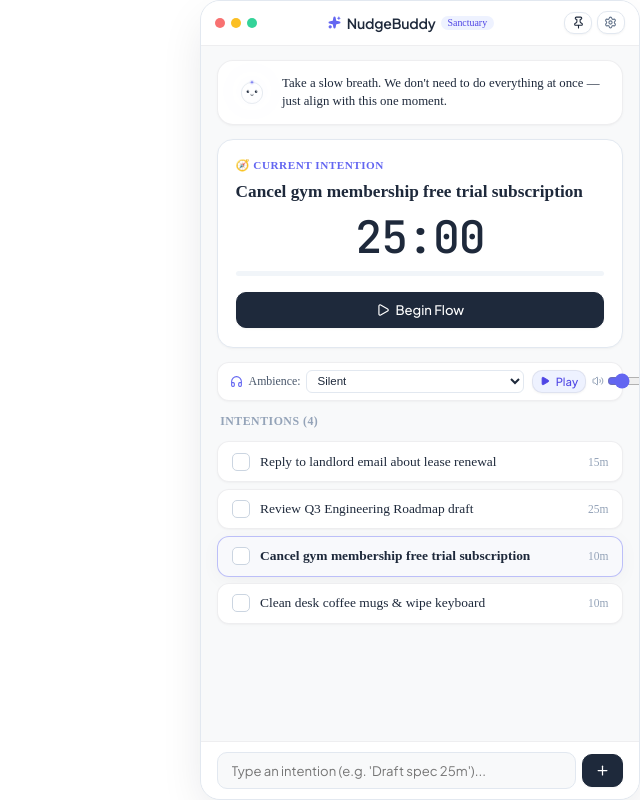
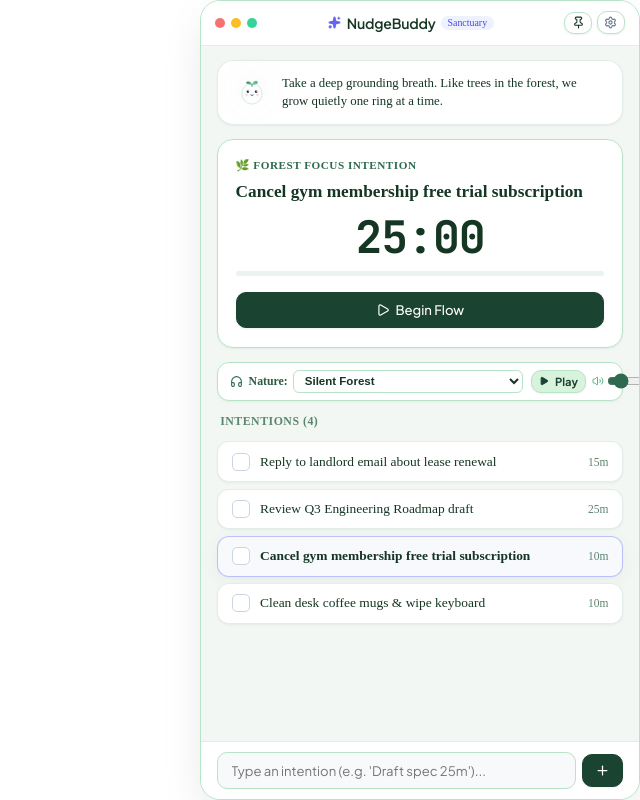
Before and after one commit to janiceho96/nudgebuddy, a React (Vite) app: page / in a window 1280 px wide. Shown: the whole page, without its empty margins (640-1280 px from the left). Built offline with nearby package versions, Linux system fonts and the light colour scheme.

Commit message:
feat(theme): add Lush Forest Sanctuary botanical green nature theme

```diff
--- a/src/components/Agent/MascotAvatar.tsx
+++ b/src/components/Agent/MascotAvatar.tsx
@@ -83,33 +83,44 @@ export const MascotAvatar: React.FC<MascotAvatarProps> = ({ mood, size = 48, isT
         xmlns="http://www.w3.org/2000/svg"
       >
         <defs>
-          <radialGradient id="solAura" cx="50%" cy="50%" r="50%">
-            <stop offset="0%" stopColor="#eef2ff" stopOpacity="1" />
-            <stop offset="65%" stopColor="#e0e7ff" stopOpacity="0.8" />
-            <stop offset="100%" stopColor="#c7d2fe" stopOpacity="0.3" />
+          <radialGradient id="forestAura" cx="50%" cy="50%" r="50%">
+            <stop offset="0%" stopColor="#d8f3dc" stopOpacity="1" />
+            <stop offset="65%" stopColor="#b7e4c7" stopOpacity="0.8" />
+            <stop offset="100%" stopColor="#95d5b2" stopOpacity="0.3" />
           </radialGradient>
-          <linearGradient id="solCore" x1="0" y1="0" x2="88" y2="88">
+          <linearGradient id="forestCore" x1="0" y1="0" x2="88" y2="88">
             <stop offset="0%" stopColor="#ffffff" />
-            <stop offset="100%" stopColor="#f1f5f9" />
+            <stop offset="100%" stopColor="#f0fdf4" />
           </linearGradient>
         </defs>
 
-        {/* Soft Ethereal Outer Halo */}
-        <circle cx="44" cy="44" r="38" fill="url(#solAura)" />
+        {/* Soft Forest Halo */}
+        <circle cx="44" cy="46" r="36" fill="url(#forestAura)" />
+
+        {/* Cute Leaf Sprout Crown on top */}
+        <path
+          d="M 44 24 C 41 15 32 14 30 18 C 28 22 36 24 44 24 Z"
+          fill="#40916c"
+        />
+        <path
+          d="M 44 24 C 47 14 56 13 58 17 C 60 21 52 24 44 24 Z"
+          fill="#52b788"
+        />
+        <line x1="44" y1="24" x2="44" y2="28" stroke="#2d6a4f" strokeWidth="2" strokeLinecap="round" />
 
         {/* Inner Luminous Core */}
         <circle
           cx="44"
-          cy="44"
-          r="26"
-          fill="url(#solCore)"
-          stroke="#cbd5e1"
-          strokeWidth="1.2"
+          cy="46"
+          r="25"
+          fill="url(#forestCore)"
+          stroke="#b7e4c7"
+          strokeWidth="1.5"
         />
 
-        {/* Subtle Iris Crown Node */}
-        <circle cx="44" cy="18" r="3" fill="#6366f1" opacity="0.85" />
-        <circle cx="44" cy="18" r="5" stroke="#818cf8" strokeWidth="0.8" opacity="0.5" />
+        {/* Soft Blush Cheeks */}
+        <circle cx="31" cy="49" r="3" fill="#fecdd3" opacity="0.8" />
+        <circle cx="57" cy="49" r="3" fill="#fecdd3" opacity="0.8" />
 
         {/* Facial Expression */}
         {renderEyes()}
--- a/src/components/Agent/PersonalitySelector.tsx
+++ b/src/components/Agent/PersonalitySelector.tsx
@@ -8,9 +8,9 @@ interface PersonalitySelectorProps {
 
 export const PersonalitySelector: React.FC<PersonalitySelectorProps> = ({ currentPersona, onSelect }) => {
   const options: { id: AgentPersona; label: string; activeBg: string; activeColor: string }[] = [
-    { id: 'gentle', label: '🕊️ Sanctuary', activeBg: '#eef2ff', activeColor: '#4f46e5' },
-    { id: 'direct', label: '🧭 Mindful Sage', activeBg: '#f0fdfa', activeColor: '#0d9488' },
-    { id: 'spicy', label: '✨ Intuitive Beacon', activeBg: '#fdf2f8', activeColor: '#db2777' }
+    { id: 'gentle', label: '🌿 Gentle Sprout', activeBg: '#d8f3dc', activeColor: '#1b4332' },
+    { id: 'direct', label: '🌲 Ancient Oak', activeBg: '#eaf3ed', activeColor: '#2d6a4f' },
+    { id: 'spicy', label: '🌸 Wild Flora', activeBg: '#fefae0', activeColor: '#b08968' }
   ];
 
   return (
--- a/src/components/Focus/DoThisNowHero.tsx
+++ b/src/components/Focus/DoThisNowHero.tsx
@@ -58,8 +58,8 @@ export const DoThisNowHero: React.FC<DoThisNowHeroProps> = ({
     <div className="hero-card" style={{ background: '#ffffff', border: '1px solid var(--border-dark)', borderRadius: '16px', padding: '1.2rem 1.1rem', boxShadow: 'var(--shadow-sm)' }}>
       {/* Header Intention Label */}
       <div style={{ display: 'flex', justifyContent: 'space-between', alignItems: 'center', marginBottom: '0.5rem' }}>
-        <span style={{ fontSize: '0.7rem', fontWeight: 600, color: 'var(--color-iris)', letterSpacing: '0.5px', textTransform: 'uppercase' }}>
-          🧭 Current Intention
+        <span style={{ fontSize: '0.7rem', fontWeight: 700, color: 'var(--color-iris)', letterSpacing: '0.5px', textTransform: 'uppercase' }}>
+          🌿 Forest Focus Intention
         </span>
         {timer.extendedCount > 0 && (
           <span style={{ fontSize: '0.7rem', color: 'var(--text-muted)' }}>
@@ -75,18 +75,18 @@ export const DoThisNowHero: React.FC<DoThisNowHeroProps> = ({
 
       {/* Digits Display */}
       <div style={{ textAlign: 'center', margin: '0.4rem 0' }}>
-        <div style={{ fontFamily: 'var(--font-mono)', fontSize: '2.8rem', fontWeight: 500, color: 'var(--text-main)', letterSpacing: '-1px', lineHeight: 1 }}>
+        <div style={{ fontFamily: 'var(--font-mono)', fontSize: '2.8rem', fontWeight: 600, color: 'var(--text-main)', letterSpacing: '-1px', lineHeight: 1 }}>
           {isSessionActive ? formatTime(timer.remainingSeconds) : '25:00'}
         </div>
       </div>
 
       {/* Hairline Progress Bar */}
-      <div style={{ width: '100%', height: '5px', background: '#f1f5f9', borderRadius: '5px', overflow: 'hidden', margin: '0.65rem 0 1rem 0' }}>
+      <div style={{ width: '100%', height: '5px', background: '#eaf3ed', borderRadius: '5px', overflow: 'hidden', margin: '0.65rem 0 1rem 0' }}>
         <div
           style={{
             height: '100%',
             width: isSessionActive ? `${progressPercentage}%` : '0%',
-            background: 'linear-gradient(90deg, #6366f1, #818cf8)',
+            background: 'linear-gradient(90deg, #2d6a4f, #52b788)',
             borderRadius: '5px',
             transition: 'width 0.4s ease'
           }}
--- a/src/components/Focus/SoundscapePlayer.tsx
+++ b/src/components/Focus/SoundscapePlayer.tsx
@@ -51,20 +51,20 @@ export const SoundscapePlayer: React.FC<SoundscapePlayerProps> = ({ isTimerRunni
   };
 
   return (
-    <div style={{ background: '#ffffff', border: '1px solid var(--border-subtle)', borderRadius: '12px', padding: '0.45rem 0.75rem', display: 'flex', alignItems: 'center', justifyContent: 'space-between', gap: '0.5rem', fontSize: '0.74rem', boxShadow: 'var(--shadow-sm)' }}>
-      <div style={{ display: 'flex', alignItems: 'center', gap: '0.35rem', fontWeight: 500, color: 'var(--text-secondary)' }}>
-        <Headphones size={13} color="#6366f1" />
-        <span>Ambience:</span>
+    <div style={{ background: '#ffffff', border: '1px solid var(--border-dark)', borderRadius: '12px', padding: '0.45rem 0.75rem', display: 'flex', alignItems: 'center', justifyContent: 'space-between', gap: '0.5rem', fontSize: '0.74rem', boxShadow: 'var(--shadow-sm)' }}>
+      <div style={{ display: 'flex', alignItems: 'center', gap: '0.35rem', fontWeight: 600, color: 'var(--text-secondary)' }}>
+        <Headphones size={13} color="#2d6a4f" />
+        <span>Nature:</span>
         <select
           value={selectedType}
           onChange={(e) => handleSelectType(e.target.value as SoundscapeType)}
-          style={{ padding: '0.2rem 0.4rem', borderRadius: '6px', border: '1px solid var(--border-dark)', fontSize: '0.72rem', fontWeight: 500, background: '#ffffff', color: 'var(--text-main)', outline: 'none' }}
+          style={{ padding: '0.2rem 0.4rem', borderRadius: '6px', border: '1px solid var(--border-dark)', fontSize: '0.72rem', fontWeight: 600, background: '#ffffff', color: 'var(--text-main)', outline: 'none' }}
         >
-          <option value="none">Silent</option>
-          <option value="brown_noise">🌌 Deep Resonance (Brown Noise)</option>
-          <option value="rain">🌧️ Ethereal Rain</option>
-          <option value="binaural_40hz">⚡ 40Hz Theta/Gamma Waves</option>
-          <option value="lofi_drone">🕯️ Quiet Sanctuary Drone</option>
+          <option value="none">Silent Forest</option>
+          <option value="brown_noise">🌲 Pine Forest & Canopy Wind</option>
+          <option value="rain">🌧️ Rain on Leaves & Forest Stream</option>
+          <option value="binaural_40hz">⚡ 40Hz Forest Flow Entrainment</option>
+          <option value="lofi_drone">🍃 Moss & Ancient Woods Calm</option>
         </select>
       </div>
 
@@ -73,15 +73,15 @@ export const SoundscapePlayer: React.FC<SoundscapePlayerProps> = ({ isTimerRunni
           type="button"
           onClick={togglePlay}
           className="nb-btn"
-          style={{ padding: '0.2rem 0.45rem', fontSize: '0.7rem', background: isPlaying ? '#fef2f2' : '#eef2ff', color: isPlaying ? '#ef4444' : '#4f46e5', border: '1px solid var(--border-subtle)' }}
-          title={isPlaying ? 'Pause ambience' : 'Play ambience'}
+          style={{ padding: '0.2rem 0.45rem', fontSize: '0.7rem', background: isPlaying ? '#fef2f2' : '#d8f3dc', color: isPlaying ? '#ef4444' : '#1b4332', border: '1px solid var(--border-dark)', fontWeight: 700 }}
+          title={isPlaying ? 'Pause nature ambience' : 'Play nature ambience'}
         >
-          {isPlaying ? <Square size={10} fill="#ef4444" /> : <Play size={10} fill="#4f46e5" />}
+          {isPlaying ? <Square size={10} fill="#ef4444" /> : <Play size={10} fill="#1b4332" />}
           <span>{isPlaying ? 'Pause' : 'Play'}</span>
         </button>
 
         <div style={{ display: 'flex', alignItems: 'center', gap: '3px' }}>
-          <Volume2 size={12} color="#94a3b8" />
+          <Volume2 size={12} color="#52b788" />
           <input
             type="range"
             min="0"
@@ -89,7 +89,7 @@ export const SoundscapePlayer: React.FC<SoundscapePlayerProps> = ({ isTimerRunni
             step="0.05"
             value={volume}
             onChange={(e) => handleVolumeChange(parseFloat(e.target.value))}
-            style={{ width: '38px', cursor: 'pointer', accentColor: '#6366f1' }}
+            style={{ width: '38px', cursor: 'pointer', accentColor: '#2d6a4f' }}
             title={`Volume: ${Math.round(volume * 100)}%`}
           />
         </div>
--- a/src/core/agentDialogueEngine.ts
+++ b/src/core/agentDialogueEngine.ts
@@ -11,21 +11,21 @@ export function getAgentDialogue(
     case 'ON_INIT': {
       if (persona === 'gentle') {
         return {
-          quote: "Take a slow breath. We don't need to do everything at once — just align with this one moment.",
+          quote: "Take a deep grounding breath. Like trees in the forest, we grow quietly one ring at a time.",
           mood: 'idle',
-          subtitle: 'Sanctuary presence active 🕊️'
+          subtitle: 'Lush Forest Sanctuary active 🌿'
         };
       } else if (persona === 'direct') {
         return {
-          quote: "Welcome to your focus space. Choose what truly moves the needle today.",
+          quote: "Root your attention into the present. What is the single seed we are planting today?",
           mood: 'idle',
-          subtitle: 'Mindful Sage standing by 🧭'
+          subtitle: 'Ancient Oak standing by 🌲'
         };
       } else {
         return {
-          quote: "Clear the mental noise. Let your inner intuition guide what we shape next.",
+          quote: "Let distractions scatter like autumn leaves. Bring your wild creativity to life.",
           mood: 'hyped',
-          subtitle: 'Intuitive Beacon illuminating ✨'
+          subtitle: 'Wild Flora blooming 🌸'
         };
       }
     }
--- a/src/index.css
+++ b/src/index.css
@@ -1,35 +1,35 @@
 @import url('https://fonts.googleapis.com/css2?family=Plus+Jakarta+Sans:wght@300;400;500;600;700&family=Newsreader:ital,opsz,wght@0,6..72,400;0,6..72,500;1,6..72,400&family=JetBrains+Mono:wght@400;500&display=swap');
 
 :root {
-  /* INFJ Minimalist Sanctuary Palette */
-  --bg-app: #f8f9fa;
+  /* Lush Forest Sanctuary Palette */
+  --bg-app: #f2f7f4;
   --bg-panel: #ffffff;
-  --bg-subtle: #f1f3f5;
-  --bg-hover: #f8f9fb;
+  --bg-subtle: #eaf3ed;
+  --bg-hover: #def0e4;
 
-  --text-main: #1e293b;
-  --text-secondary: #475569;
-  --text-muted: #94a3b8;
+  --text-main: #143622;
+  --text-secondary: #2d5a43;
+  --text-muted: #5c856f;
 
-  --border-subtle: rgba(15, 23, 42, 0.07);
-  --border-dark: #e2e8f0;
-  --border-active: #6366f1;
-  --border-width: 1px;
+  --border-subtle: rgba(45, 106, 79, 0.12);
+  --border-dark: #b7e4c7;
+  --border-active: #2d6a4f;
+  --border-width: 1.5px;
 
-  --shadow-sm: 0 1px 3px rgba(15, 23, 42, 0.03), 0 1px 2px rgba(15, 23, 42, 0.02);
-  --shadow-main: 0 4px 20px -2px rgba(15, 23, 42, 0.05), 0 2px 6px -1px rgba(15, 23, 42, 0.02);
-  --shadow-lg: 0 12px 36px -4px rgba(15, 23, 42, 0.08), 0 4px 12px -2px rgba(15, 23, 42, 0.03);
+  --shadow-sm: 0 1px 3px rgba(20, 54, 34, 0.04), 0 1px 2px rgba(20, 54, 34, 0.03);
+  --shadow-main: 0 4px 20px -2px rgba(20, 54, 34, 0.06), 0 2px 6px -1px rgba(20, 54, 34, 0.03);
+  --shadow-lg: 0 12px 36px -4px rgba(20, 54, 34, 0.12), 0 4px 12px -2px rgba(20, 54, 34, 0.04);
 
-  /* Serene Ethereal Accents */
-  --color-primary: #1e293b;
-  --color-iris: #6366f1;
-  --color-iris-soft: #eef2ff;
-  --color-sage: #0d9488;
-  --color-sage-soft: #f0fdfa;
-  --color-lotus: #ec4899;
-  --color-lotus-soft: #fdf2f8;
-  --color-amber-soft: #fffbeb;
-  --color-amber: #d97706;
+  /* Lush Nature Accents */
+  --color-primary: #1b4332;
+  --color-iris: #2d6a4f;
+  --color-iris-soft: #d8f3dc;
+  --color-sage: #40916c;
+  --color-sage-soft: #e8f7ec;
+  --color-lotus: #52b788;
+  --color-lotus-soft: #edf9f0;
+  --color-amber-soft: #fefae0;
+  --color-amber: #b08968;
 
   --font-sans: 'Plus Jakarta Sans', -apple-system, BlinkMacSystemFont, 'Segoe UI', Roboto, sans-serif;
   --font-serif: 'Newsreader', Georgia, serif;
```
